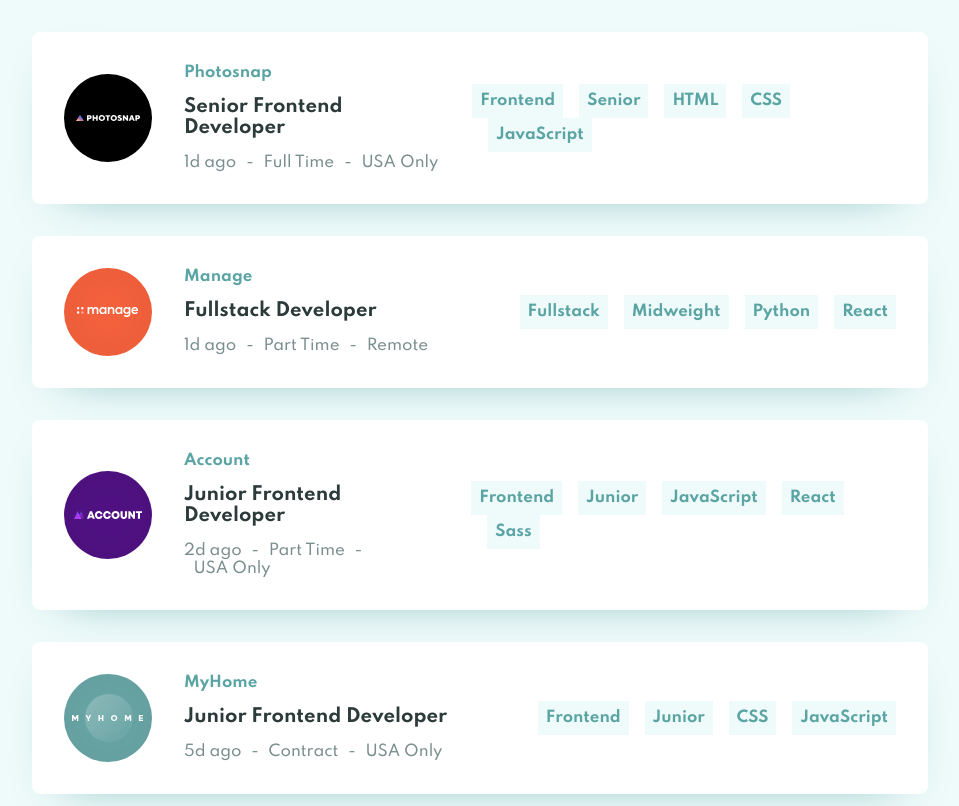
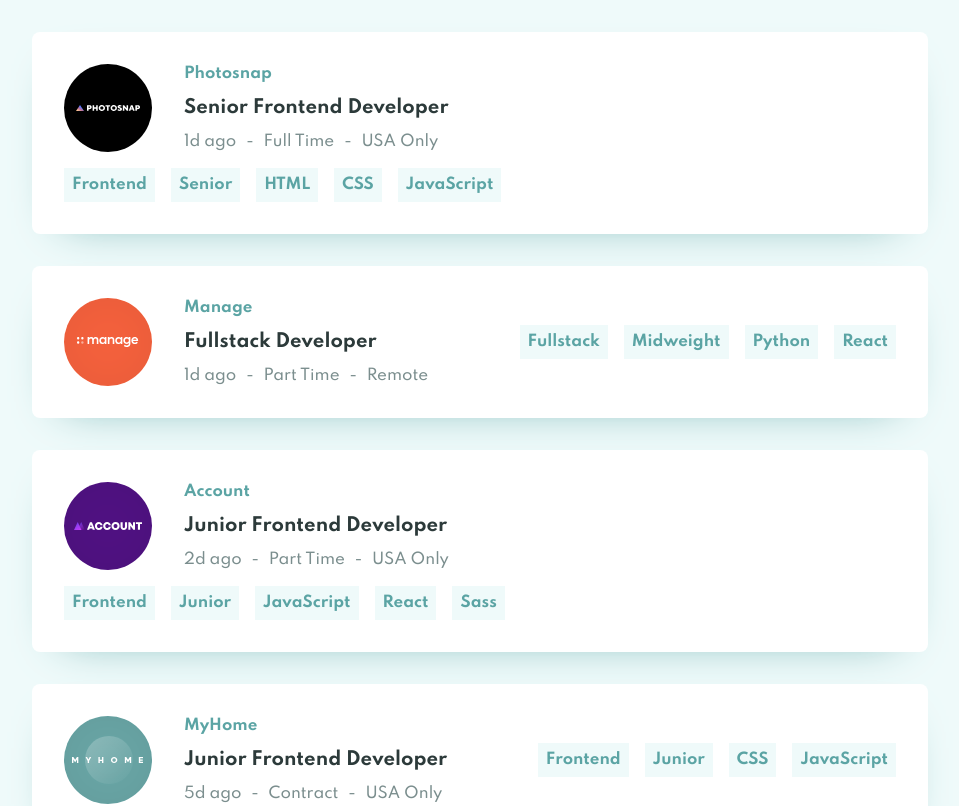
Before and after one commit to simoneclr/fm-jobs-listings, a React (Create React App) app: page / in a window 1280 px wide. Shown: the top 806 px of the page, without its empty margins (160-1119 px from the left). Built offline with nearby package versions, Linux system fonts and the light colour scheme.

Commit message:
Add style for JobTags component

```diff
--- a/src/style.css
+++ b/src/style.css
@@ -38,9 +38,10 @@ body {
 	box-shadow: 0 1rem 3rem -2rem var(--desaturated-dark-cyan);
 
 	display: flex;
+	flex-wrap: wrap;
 	justify-content: flex-start;
 	align-items: center;
-	column-gap: 2rem;
+	gap: 1rem 2rem;
 }
 
 .logo	{
@@ -82,19 +83,23 @@ body {
 	margin-left: .6rem;
 }
 
+/* JobTags COMPONENT */
 .tags {
 	list-style: none;
 	padding: 0;
+	margin: 0;
+
+	display: flex;
+	flex-wrap: wrap;
+	justify-content: flex-start;
+	align-items: center;
+	gap: 1rem;
 }
 
 .tags > li {
-	display: inline-block;
+	display: block;
 	font-weight: var(--weight-heavy);
 	color: var(--desaturated-dark-cyan);
 	padding: .5rem;
 	background-color: var(--bg-light-grayish-cyan);
 }
-
-.tags > li + li {
-	margin-left: 1rem;
-}
```
